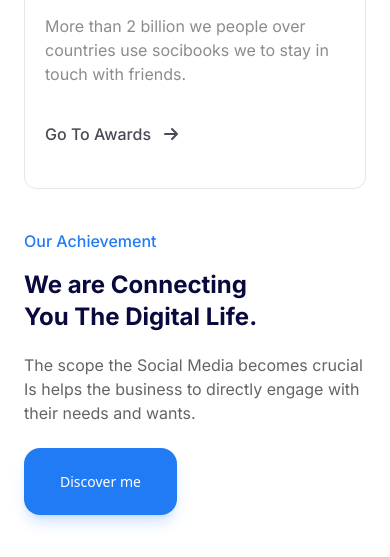
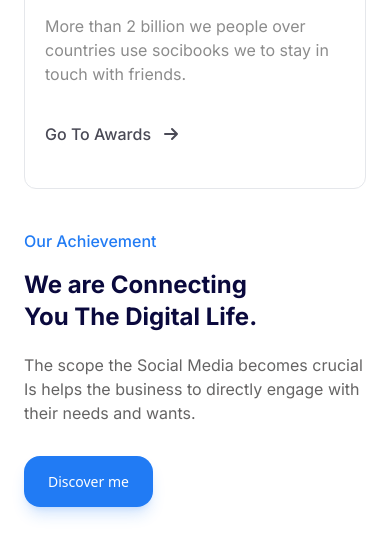
Before and after one commit to fsholehan/netbook, a website: page public/index_responsive.html in a window 390 px wide. Shown: the part 2074-2631 px from the top of the page. Drawn offline with nearby package versions, Linux system fonts and the light colour scheme.

Commit message:
Update index_responsive.html

```diff
--- a/public/index_responsive.html
+++ b/public/index_responsive.html
@@ -317,7 +317,7 @@
         </p>
         <a
           href="#"
-          class="px-9 py-6 bg-blue-10 text-white rounded-2xl text-sm font-medium shadow-lg shadow-blue-10/20"
+          class="px-6 py-4 md:px-9 md:py-6 bg-blue-10 text-white rounded-2xl text-sm font-medium shadow-lg shadow-blue-10/20"
           >Discover me
         </a>
       </div>
```
